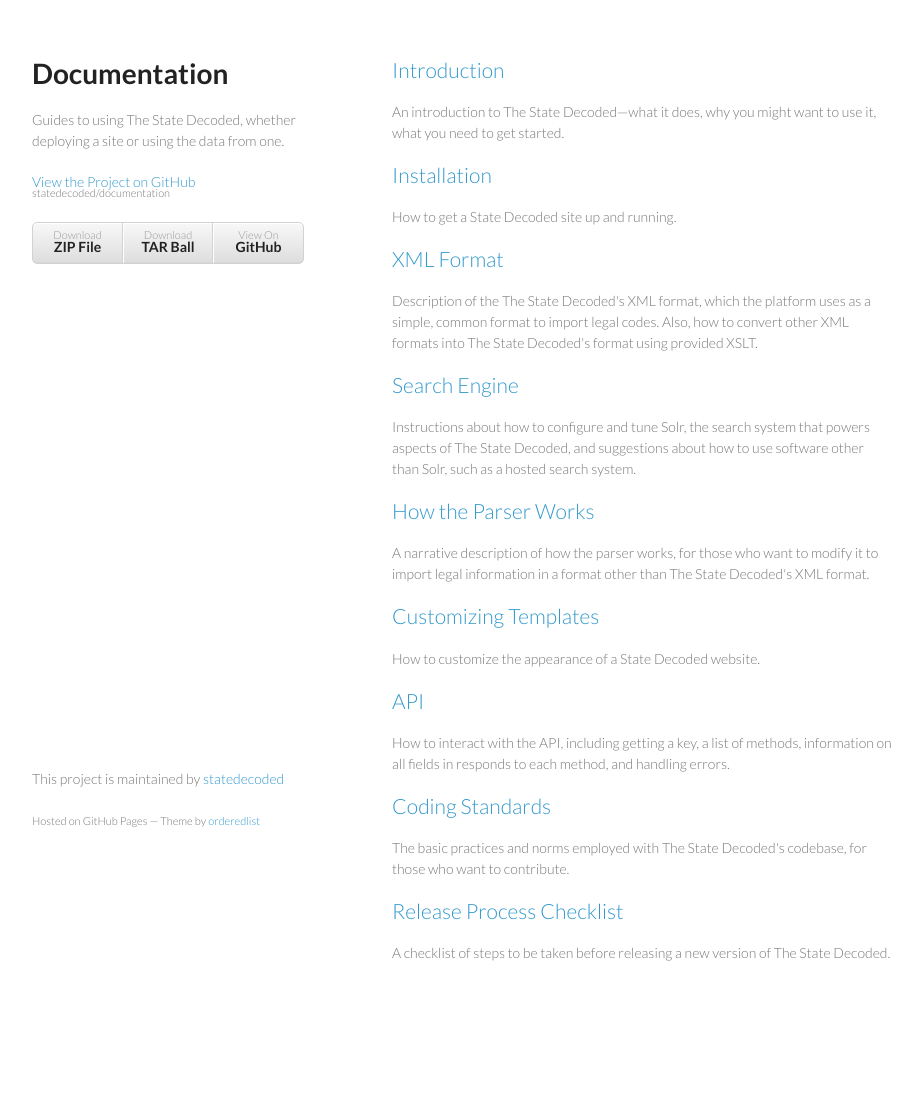
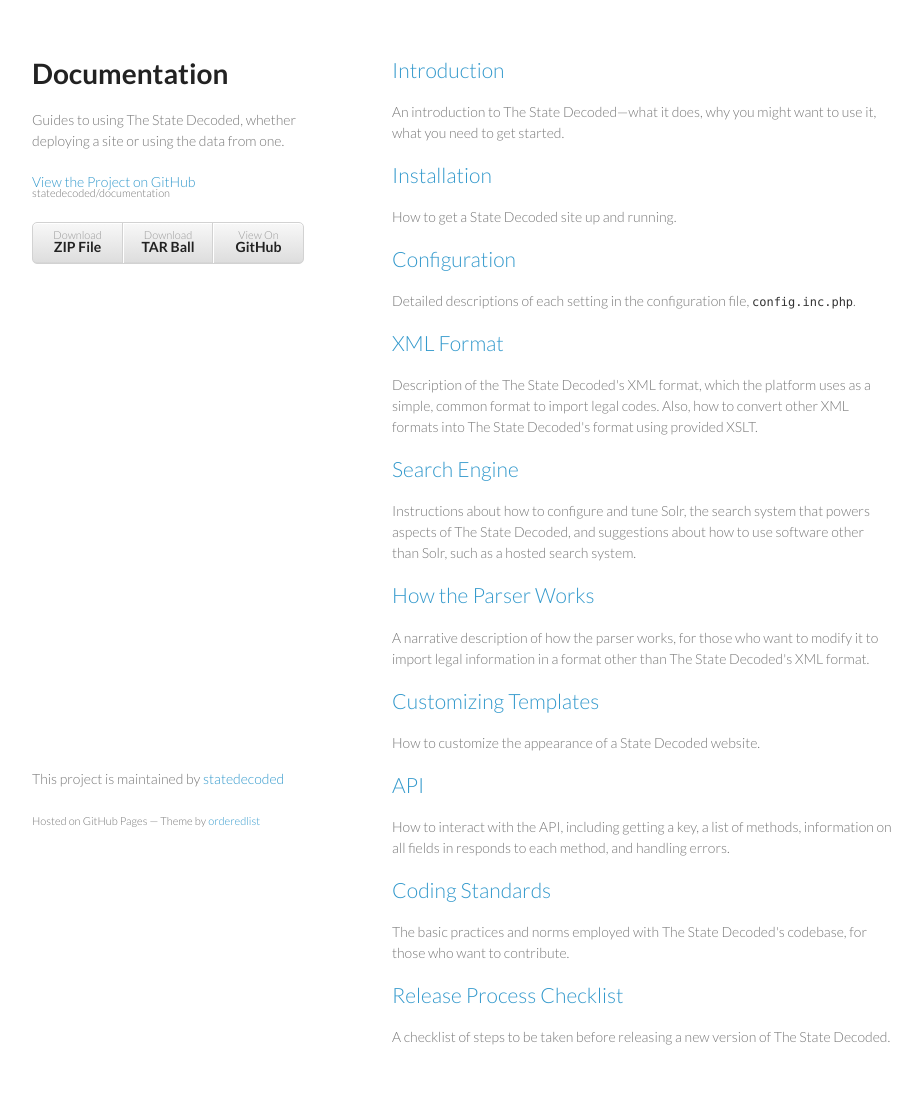
Before and after one commit to statedecoded/documentation, a Jekyll site: the page index.html, which Jekyll copies as it is, in a window 1280 px wide. Shown: the whole page, without its empty margins (178-1100 px from the left). Built offline with Jekyll 4.4.1, drawn with Linux system fonts in a browser that asks for light colours; before the commit the page ends 1033 px from its top, so only the background shows below that.

Commit message:
Include a link to the configuration guide

```diff
--- a/index.html
+++ b/index.html
@@ -35,6 +35,9 @@
         <h2><a name="installation" class="anchor" href="#installation"><span class="octicon octicon-link"></span></a><a href="installation.html">Installation</a></h2>
 		<p>How to get a State Decoded site up and running.</p>
 
+        <h2><a name="config" class="anchor" href="#config"><span class="octicon octicon-link"></span></a><a href="config.html">Configuration</a></h2>
+		<p>Detailed descriptions of each setting in the configuration file, <code>config.inc.php</code>.</p>
+
 		<h2><a name="xml-format" class="anchor" href="#xml-format"><span class="octicon octicon-link"></span></a><a href="xml-format.html">XML Format</a></h2>
 		<p>Description of the The State Decoded's XML format, which the platform uses as a simple, common format to import legal codes. Also, how to convert other XML formats into The State Decoded's format using provided XSLT.</p>
 
```
